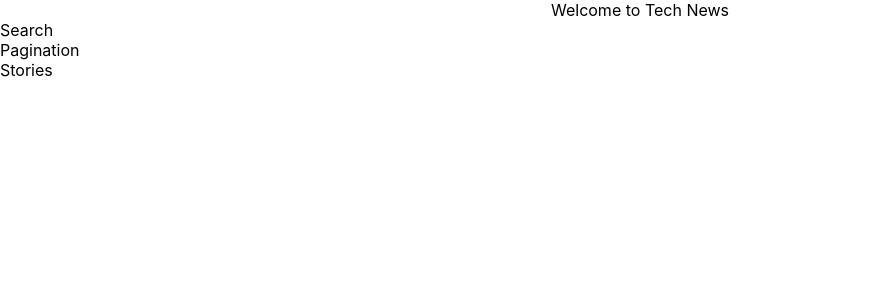
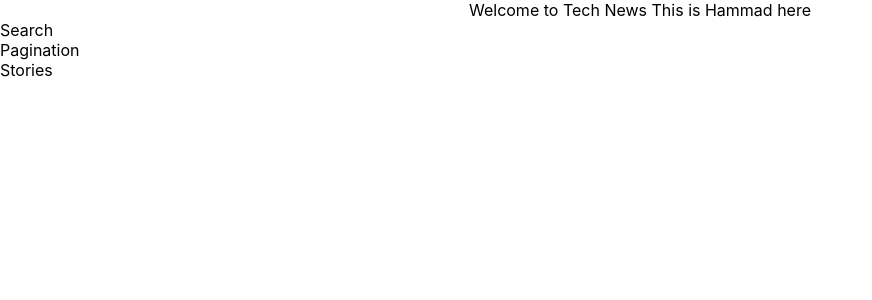
Before and after one commit to hammadmirzaa/Tech-News, a React (Create React App) app: page / in a window 1280 px wide. Shown: the top 300 px of the page, without its empty margins (0-872 px from the left). Built offline with nearby package versions, Linux system fonts and the light colour scheme; no server answers.

Commit message:
added useContext to trasnfer the data

```diff
--- a/src/App.js
+++ b/src/App.js
@@ -3,12 +3,14 @@ import './App.css';
 import Pagination from './Pagination';
 import Search from './Search';
 import Stories from './Stories';
+import { useGlobalContext } from './Context';
 
 function App() {
+  const data = useGlobalContext()
   return (
     <>
     <div className="App">
-      Welcome to Tech  News
+      Welcome to Tech  News {data}
     </div>
     <Search/>
     <Pagination/>
--- /dev/null
+++ b/src/Context.js
@@ -0,0 +1,17 @@
+import React, { useContext } from "react";
+
+const AppContext = React.createContext();
+
+const AppProvider = ({children}) => {
+    return (
+        <AppContext.Provider value={"This is Hammad here"} >
+            {children}
+        </AppContext.Provider>
+    )
+}
+
+const useGlobalContext = () => {
+    return useContext(AppContext)
+}
+
+export {AppContext, AppProvider, useGlobalContext}
--- a/src/Stories.jsx
+++ b/src/Stories.jsx
@@ -8,7 +8,7 @@ const Stories = () => {
     try {
       const res = await fetch(url);
       const data = await res.json();
-      console.log(data)
+      // console.log(data)
     } catch(error){
       console.log(error)
     }
@@ -17,6 +17,8 @@ const Stories = () => {
   useEffect(()=>{
     fetchApiData(API)
   },[]);
+
+
   return (
     <div>Stories</div>
   )
--- a/src/index.js
+++ b/src/index.js
@@ -3,11 +3,14 @@ import ReactDOM from 'react-dom/client';
 import './index.css';
 import App from './App';
 import reportWebVitals from './reportWebVitals';
+import { AppProvider } from './Context';
 
 const root = ReactDOM.createRoot(document.getElementById('root'));
 root.render(
   <React.StrictMode>
+    <AppProvider>
     <App />
+    </AppProvider>
   </React.StrictMode>
 );
 
```
